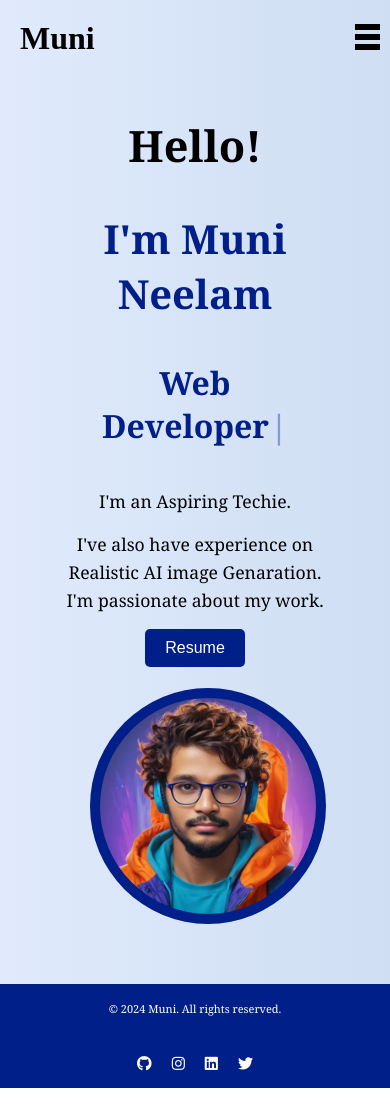
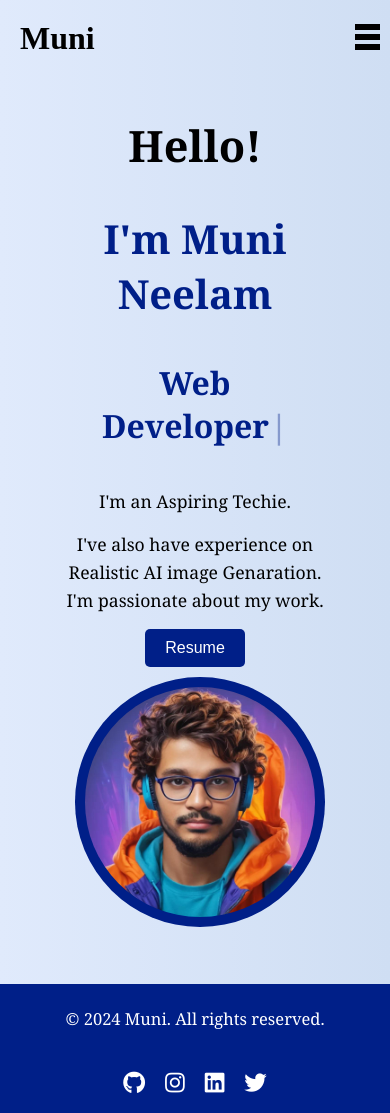
Before and after one commit to Rohit-muni45/Portfolio, a React (Vite) app: page / in a window 390 px wide. Before the commit the page ends 1088 px from the top, so only its background shows below. Built offline with nearby package versions, Linux system fonts and the light colour scheme.

Commit message:
Few changes were made

```diff
--- a/src/Components/About/About.css
+++ b/src/Components/About/About.css
@@ -36,6 +36,6 @@
     }
 
     .container p {
-      font-size: 1.3rem;
+      font-size: 1.1rem;
     }
   }
--- a/src/Components/Footer/Footer.css
+++ b/src/Components/Footer/Footer.css
@@ -44,7 +44,7 @@
     .footer-content{
         flex-direction: column;
         justify-content: space-around;
-        font-size: 10px;
+        font-size: 15px;
     }
 
   }
--- a/src/Components/Hero/Hero.css
+++ b/src/Components/Hero/Hero.css
@@ -75,8 +75,8 @@
 
     .image-container {
       margin-top: 10px;
-      margin-left: 30px;
-      width: 80%;
+      margin-left: 15px;
+      width: 85%;
       padding: 10px;
       border-radius: 50%;
       background-color: #001f88;
```
